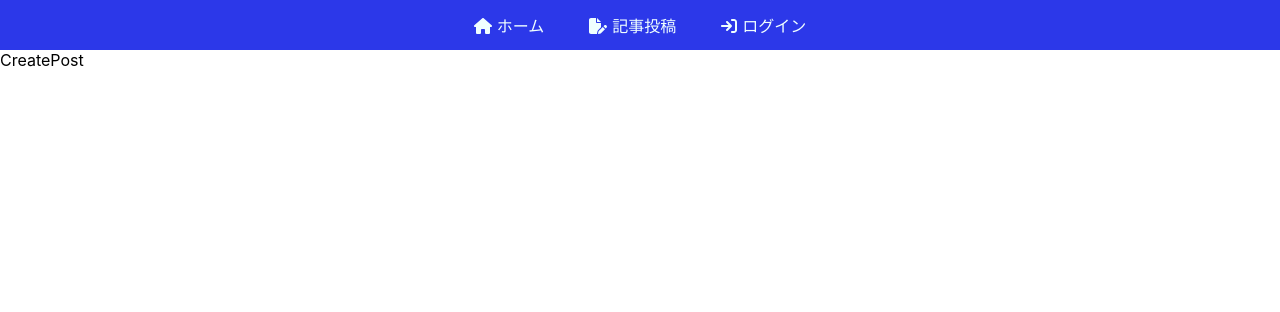
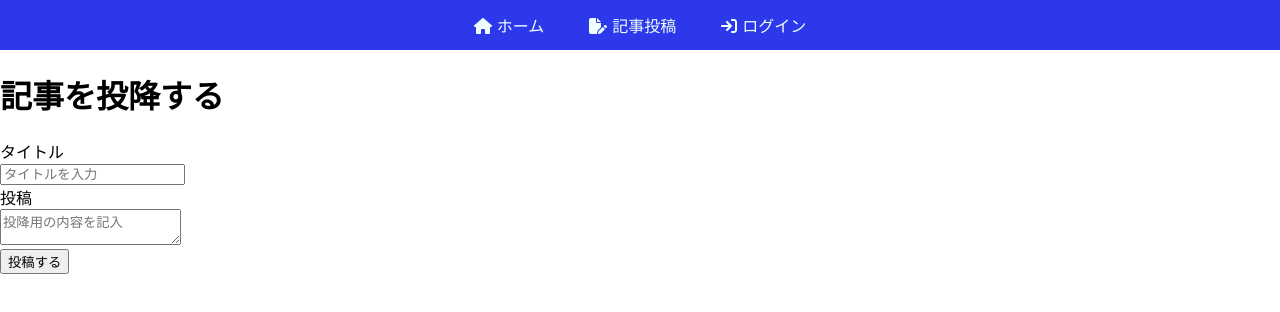
Before and after one commit to sho-itsuka/blog-with-react-and-firebase, a React (Create React App) app: page /createpost in a window 1280 px wide. Shown: the top 312 px of the page. Built offline with nearby package versions, Linux system fonts and the light colour scheme.

Commit message:
投稿ページの作成

```diff
--- a/src/components/CreatePost.js
+++ b/src/components/CreatePost.js
@@ -1,8 +1,20 @@
-import React from 'react'
+import React from 'react';
+import "./CreatePost.css";
 
 const CreatePost = () => {
   return (
-    <div>CreatePost</div>
+    <div className='createPostPage'>
+      <h1>記事を投降する</h1>
+      <div className="inputPost">
+        <div>タイトル</div>
+        <input type="text" placeholder='タイトルを入力' />
+      </div>
+      <div className="inputPost">
+      <div>投稿</div>
+        <textarea placeholder='投降用の内容を記入' />
+      </div>
+      <button className='postButton'>投稿する</button>
+    </div>
   )
 }
 
```
Also changed, not shown: src/components/CreatePost.css (added).
